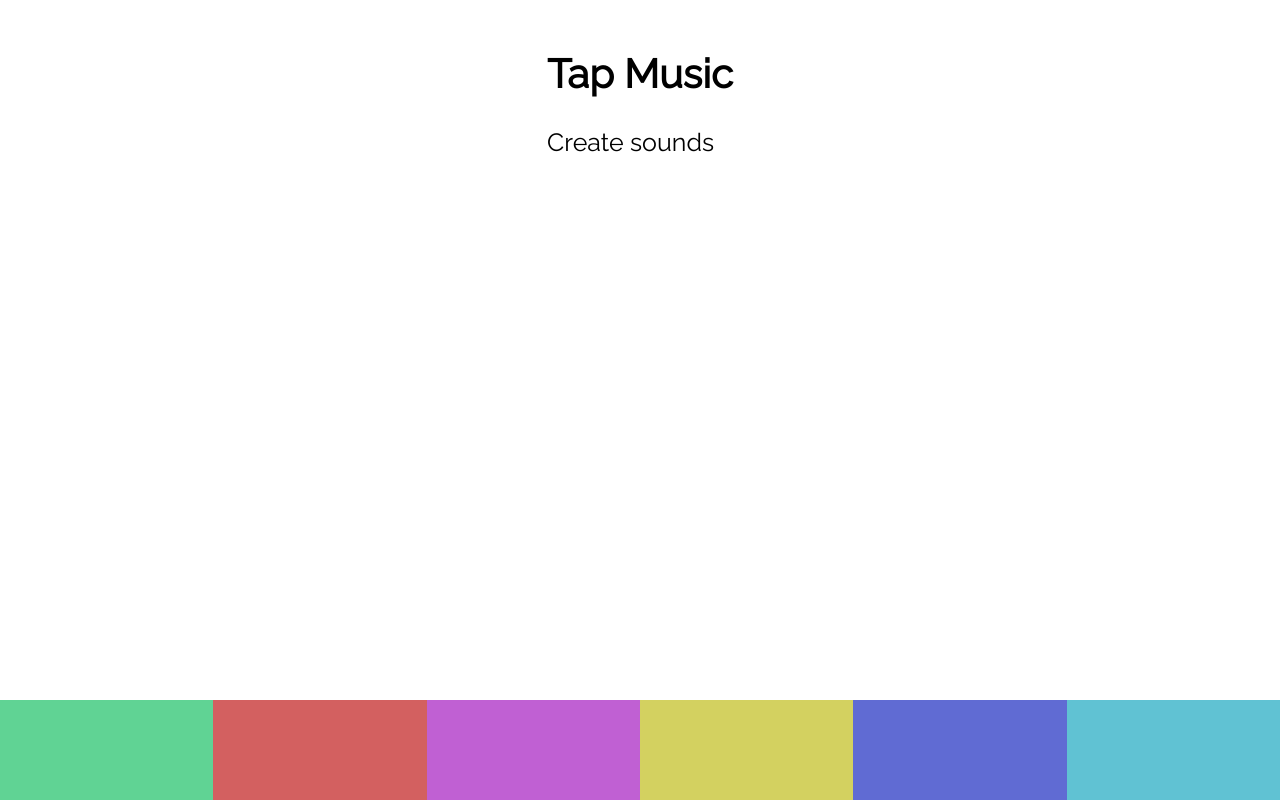
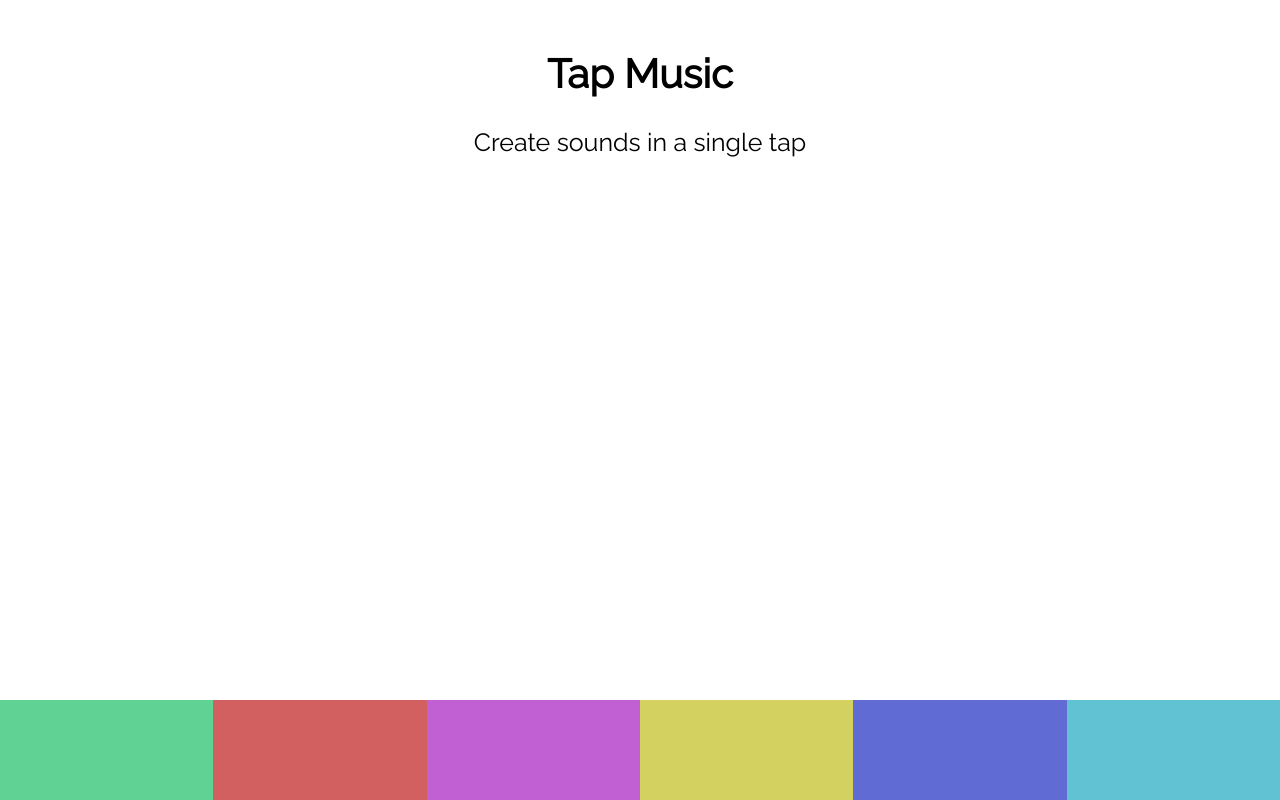
Before and after one commit to ayushsatyam146/Trance, a plain HTML site: page index.html in a window 1280 px wide. Drawn offline with Linux system fonts and the light colour scheme.

Commit message:
Update index.html

```diff
--- a/index.html
+++ b/index.html
@@ -15,7 +15,7 @@
     <section class="app">
       <header>
         <h1>Tap Music</h1>
-        <p>Create sounds </p>
+        <p>Create sounds in a single tap </p>
       </header>
       <div class="visual"></div>
       <div class="pads">
```
